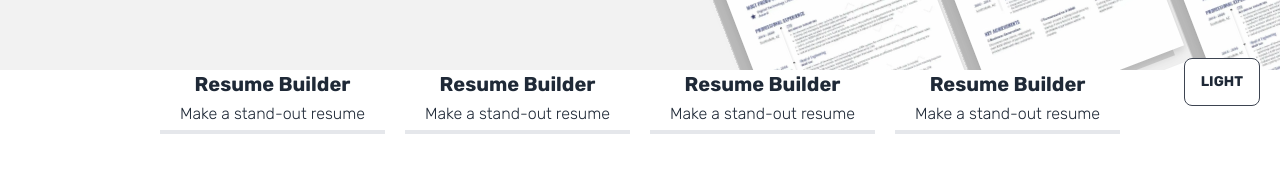
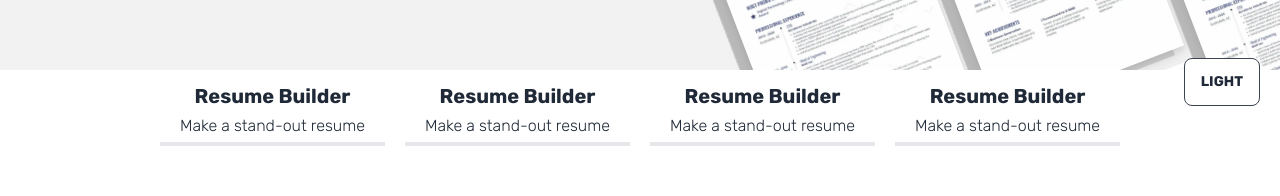
Before and after one commit to 3mmarYasser/cv-creator, a React (Create React App) app: page / in a window 1280 px wide. Shown: the part 674-870 px from the top of the page. Built offline with nearby package versions, Linux system fonts and the light colour scheme.

Commit message:
Home Page Edit

```diff
--- a/src/screens/HomeScreen/components/AppSlide/AppSlide.tsx
+++ b/src/screens/HomeScreen/components/AppSlide/AppSlide.tsx
@@ -3,7 +3,7 @@ import {Link} from "react-router-dom";
 const AppSlide :React.FC = () => {
     return (
         <div className="flex flex-col mx-auto w-screen">
-            <div className="container mx-auto  justify-center items-center space-x-5 hidden sm:flex">
+            <div className="container mx-auto pt-3 justify-center items-center space-x-5 hidden sm:flex">
              <Link className="px-5 flex flex-col justify-center items-center border-b-4 border-ghost hover:border-primary hover:text-primary transition duration-300" to={"#"}>
                  <b className="text-xl">Resume Builder</b>
                  <span className="my-1 font-light">Make a stand-out resume</span>
--- a/src/screens/HomeScreen/components/TemplatesSlide/TemplatesSlide.tsx
+++ b/src/screens/HomeScreen/components/TemplatesSlide/TemplatesSlide.tsx
@@ -28,7 +28,7 @@ const TemplatesSlide: React.FC = () => {
             <div className="flex container mx-auto p-10 w-fit  mt-24 md:mt-32 flex-col lg:flex-row">
 
 
-                <h2 className="text-5xl font-bold max-w-md text-primary-content mb-10 border-b-primary md:border-b-4 md:pb-4" >Resume templates tailored for you</h2>
+                <h2 className="text-5xl font-bold max-w-md text-primary-content mb-10 border-b-primary md:border-b-4 md:pb-4 text-base-100" >Resume templates tailored for you</h2>
                 <p className="mt-auto h-fit max-w-xl text-base-content mb-4 mx-5">
                     Highlight your best assets through economical communication. Traditional or creative - take your
                     pick. Your resume will always beat luck.</p>
```
